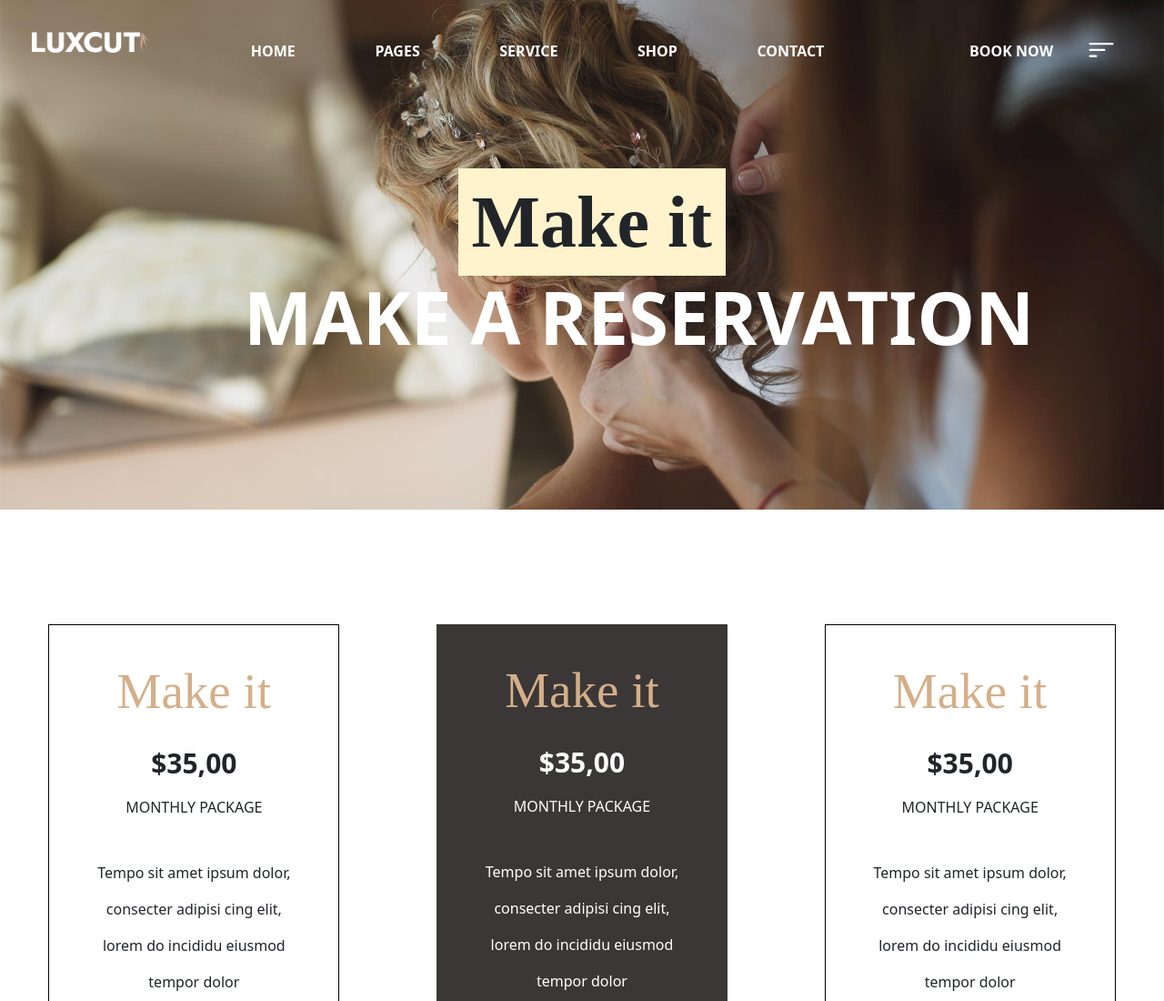
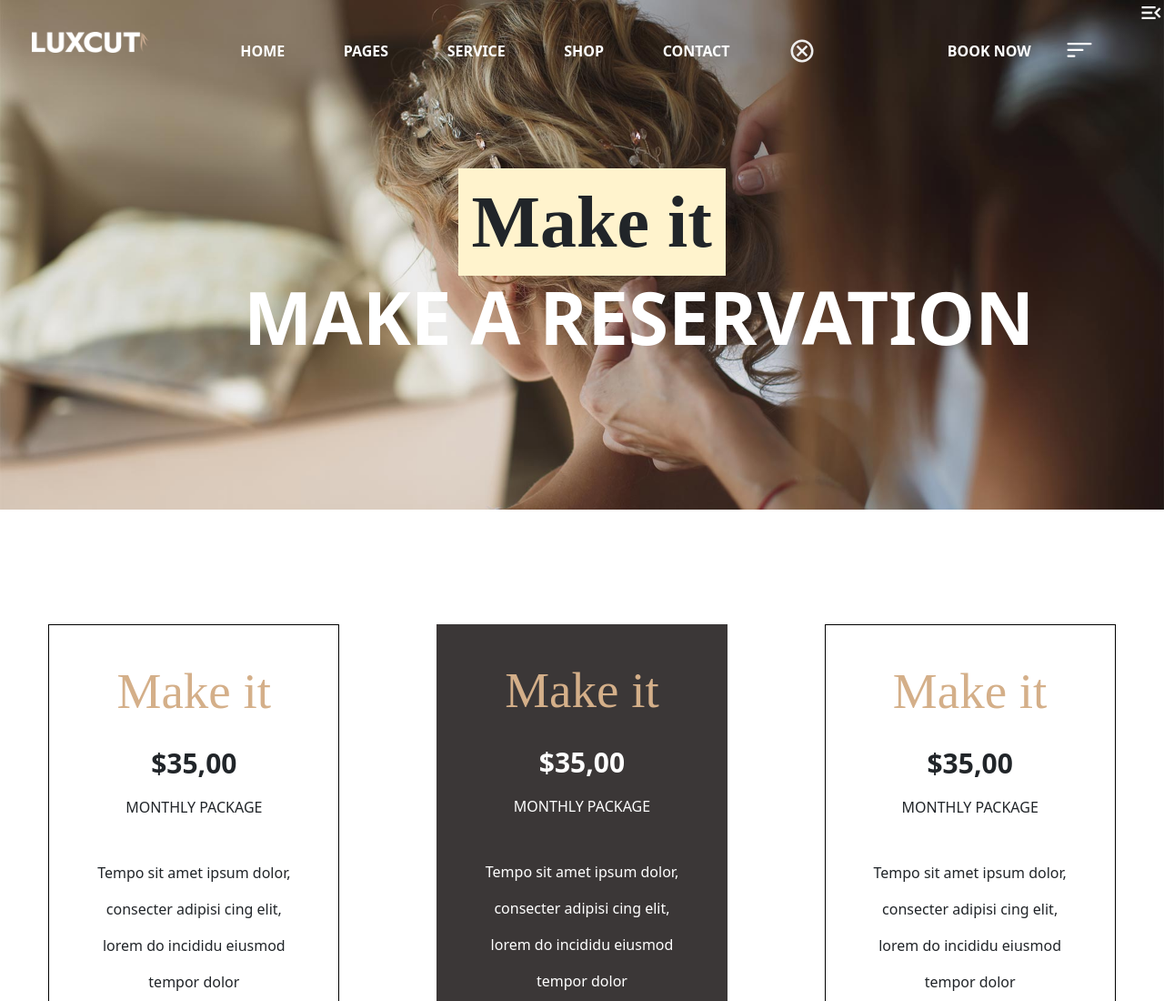
Before and after one commit to Praveenk-joe/Luxcut-HairDresser-Responsive-Webiste, a plain HTML site: page readmore.html in a window 1280 px wide. Shown: the top 1100 px of the page at 91% size. Drawn offline with nearby package versions, Linux system fonts and the light colour scheme; a web font is replaced by a local one.

Commit message:
Update readmore.html

```diff
--- a/readmore.html
+++ b/readmore.html
@@ -31,12 +31,15 @@
             <div class="logo">
                 <img src="logo.png" alt="img">
             </div>
-            <ul>
+            <ul id="ul">
                 <li> <a href="index.html">Home </a></li>
                 <li> <a href="#">Pages</a></li>
                 <li> <a href="service.html">Service</a></li>
                 <li><a href="shop.html">Shop</a></li>
                 <li> <a href="contact.html">Contact</a></li>
+                <div class="close" onclick="hideSidebar()" >
+                    <svg xmlns="http://www.w3.org/2000/svg" height="30px" viewBox="0 -960 960 960" width="30px" fill="#eee"><path d="m336-280 144-144 144 144 56-56-144-144 144-144-56-56-144 144-144-144-56 56 144 144-144 144 56 56ZM480-80q-83 0-156-31.5T197-197q-54-54-85.5-127T80-480q0-83 31.5-156T197-763q54-54 127-85.5T480-880q83 0 156 31.5T763-763q54 54 85.5 127T880-480q0 83-31.5 156T763-197q-54 54-127 85.5T480-80Zm0-80q134 0 227-93t93-227q0-134-93-227t-227-93q-134 0-227 93t-93 227q0 134 93 227t227 93Zm0-320Z"/></svg></div>
+
             </ul>
             <p>BOOK NOW
                 <svg xmlns="http://www.w3.org/2000/svg" width="66" height="36" fill="currentColor"
@@ -45,10 +48,15 @@
                         d="M2 10.5a.5.5 0 0 1 .5-.5h3a.5.5 0 0 1 0 1h-3a.5.5 0 0 1-.5-.5m0-3a.5.5 0 0 1 .5-.5h7a.5.5 0 0 1 0 1h-7a.5.5 0 0 1-.5-.5m0-3a.5.5 0 0 1 .5-.5h11a.5.5 0 0 1 0 1h-11a.5.5 0 0 1-.5-.5" />
                 </svg>
             </p>
+            <div class="burger" onclick="showSidebar()">
+                <svg xmlns="http://www.w3.org/2000/svg" height="28px" viewBox="0 -960 960 960" width="28px" fill="#ffffff"><path d="M120-240v-80h520v80H120Zm664-40L584-480l200-200 56 56-144 144 144 144-56 56ZM120-440v-80h400v80H120Zm0-200v-80h520v80H120Z"/></svg>
+            </div>
 
         </nav>
     </header>
-    <article>    <h4> <mark>Make it </mark> </h4>
+
+    <article>
+    <h4> <mark>Make it </mark> </h4>
     <h3>Make a Reservation</h3>
 </article>
     </div>
@@ -110,6 +118,19 @@
         </div>
     </footer>
 
+    <script>
+        function showSidebar() {
+    const show = document.querySelector('#ul');
+    show.style.display = 'block'
+
+}
+
+function hideSidebar() {
+    const show = document.querySelector('#ul');
+    show.style.display = 'none'
+}
+
+    </script>
 
     </body>
     </html>
```
